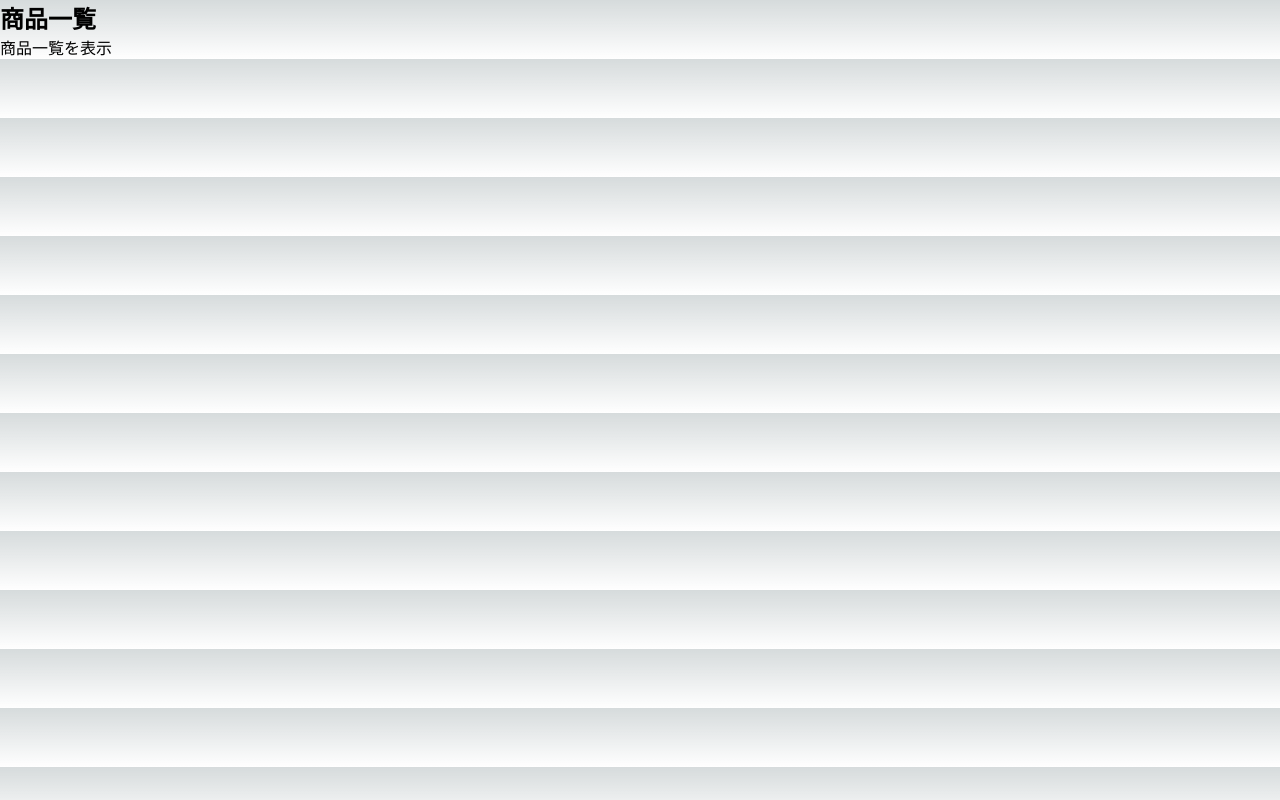
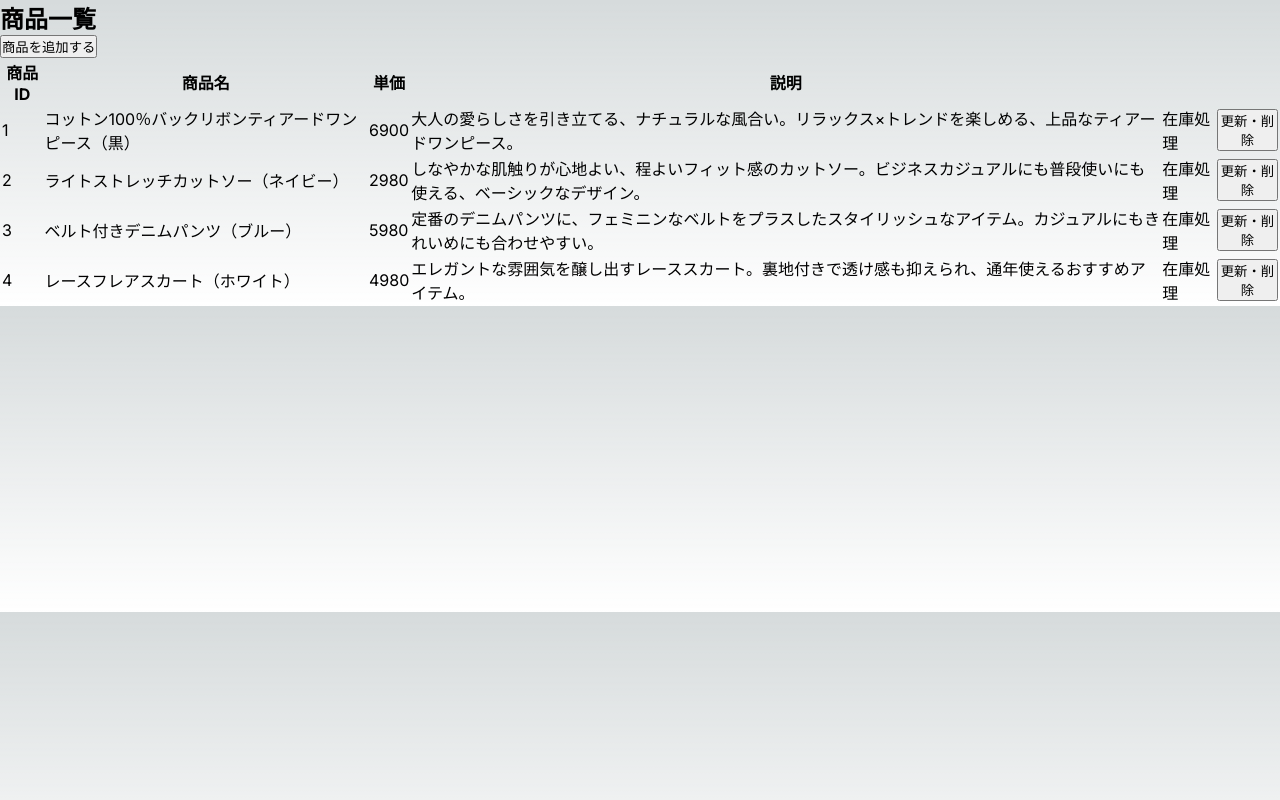
Before and after one commit to zakzakst/react-practice, a Next.js app: page /inventory/products in a window 1280 px wide. Built offline with nearby package versions, Linux system fonts and the light colour scheme.

Commit message:
登録イベントの追加

```diff
--- a/src/app/inventory/products/page.tsx
+++ b/src/app/inventory/products/page.tsx
@@ -1,8 +1,72 @@
+'use client'
+
+import { useState, useEffect } from 'react'
+import productsData from './sample/dummy_products.json'
+import Link from 'next/link'
+
+type ProductsData = {
+  id: number
+  name: string
+  price: number
+  description: string
+}
+
 export default function Page() {
+  const [data, setData] = useState<Array<ProductsData>>([])
+
+  useEffect(() => {
+    setData(productsData)
+  }, [])
+
+  // 新規登録処理、新規登録行の表示状態を保持
+  const [shownNewRow, setShownNewRow] = useState(false)
+  const handleShowNewRow = (event: React.MouseEvent<HTMLElement>) => {
+    event.preventDefault()
+    setShownNewRow(true)
+  }
+  const handleAdd = (event: React.MouseEvent<HTMLElement>) => {
+    event.preventDefault()
+    setShownNewRow(false)
+  }
+
   return (
-    <div>
+    <>
       <h2>商品一覧</h2>
-      <p>商品一覧を表示</p>
-    </div>
+      <button onClick={ handleShowNewRow }>商品を追加する</button>
+      <table>
+        <thead>
+          <tr>
+            <th>商品ID</th>
+            <th>商品名</th>
+            <th>単価</th>
+            <th>説明</th>
+            <th></th>
+            <th></th>
+          </tr>
+        </thead>
+        <tbody>
+          {shownNewRow ? (
+            <tr>
+              <td></td>
+              <td><input type="text" /></td>
+              <td><input type="number" /></td>
+              <td><input type="text" /></td>
+              <td></td>
+              <td><button onClick={ handleAdd }>登録する</button></td>
+            </tr>
+          ) : ''}
+          {data.map((data: any) => (
+            <tr key={data.id}>
+              <td>{data.id}</td>
+              <td>{data.name}</td>
+              <td>{data.price}</td>
+              <td>{data.description}</td>
+              <td><Link href={`/inventory/products/${data.id}`}>在庫処理</Link></td>
+              <td><button>更新・削除</button></td>
+            </tr>
+          ))}
+        </tbody>
+      </table>
+    </>
   )
 }
--- /dev/null
+++ b/src/app/inventory/products/sample/dummy_products.json
@@ -0,0 +1,26 @@
+[
+  {
+      "id": 1,
+      "name": "コットン100％バックリボンティアードワンピース（黒）",
+      "price": 6900,
+      "description": "大人の愛らしさを引き立てる、ナチュラルな風合い。リラックス×トレンドを楽しめる、上品なティアードワンピース。"
+  },
+  {
+      "id": 2,
+      "name": "ライトストレッチカットソー（ネイビー）",
+      "price": 2980,
+      "description": "しなやかな肌触りが心地よい、程よいフィット感のカットソー。ビジネスカジュアルにも普段使いにも使える、ベーシックなデザイン。"
+  },
+  {
+      "id": 3,
+      "name": "ベルト付きデニムパンツ（ブルー）",
+      "price": 5980,
+      "description": "定番のデニムパンツに、フェミニンなベルトをプラスしたスタイリッシュなアイテム。カジュアルにもきれいめにも合わせやすい。"
+  },
+  {
+      "id": 4,
+      "name": "レースフレアスカート（ホワイト）",
+      "price": 4980,
+      "description": "エレガントな雰囲気を醸し出すレーススカート。裏地付きで透け感も抑えられ、通年使えるおすすめアイテム。"
+  }
+]
```
